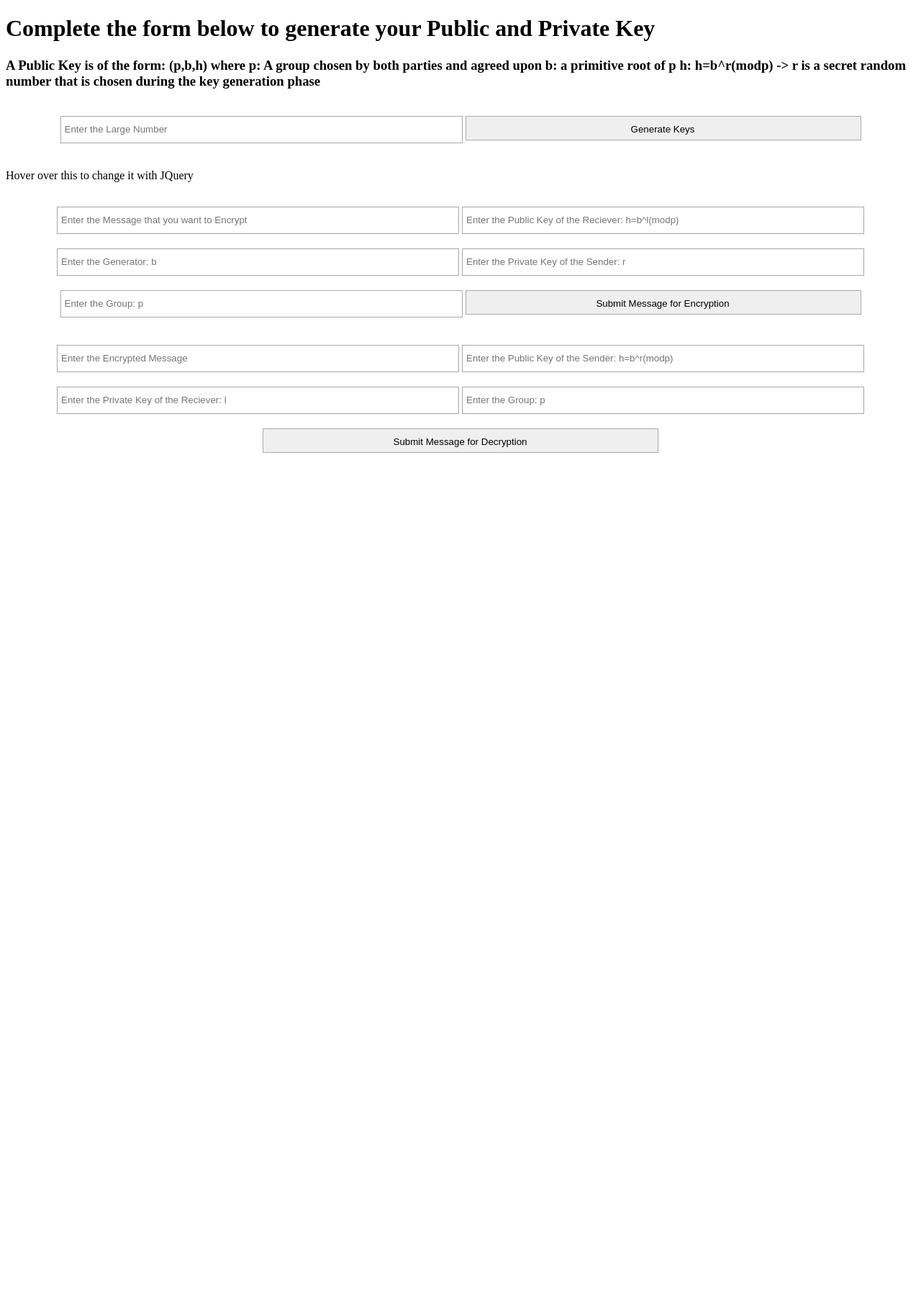
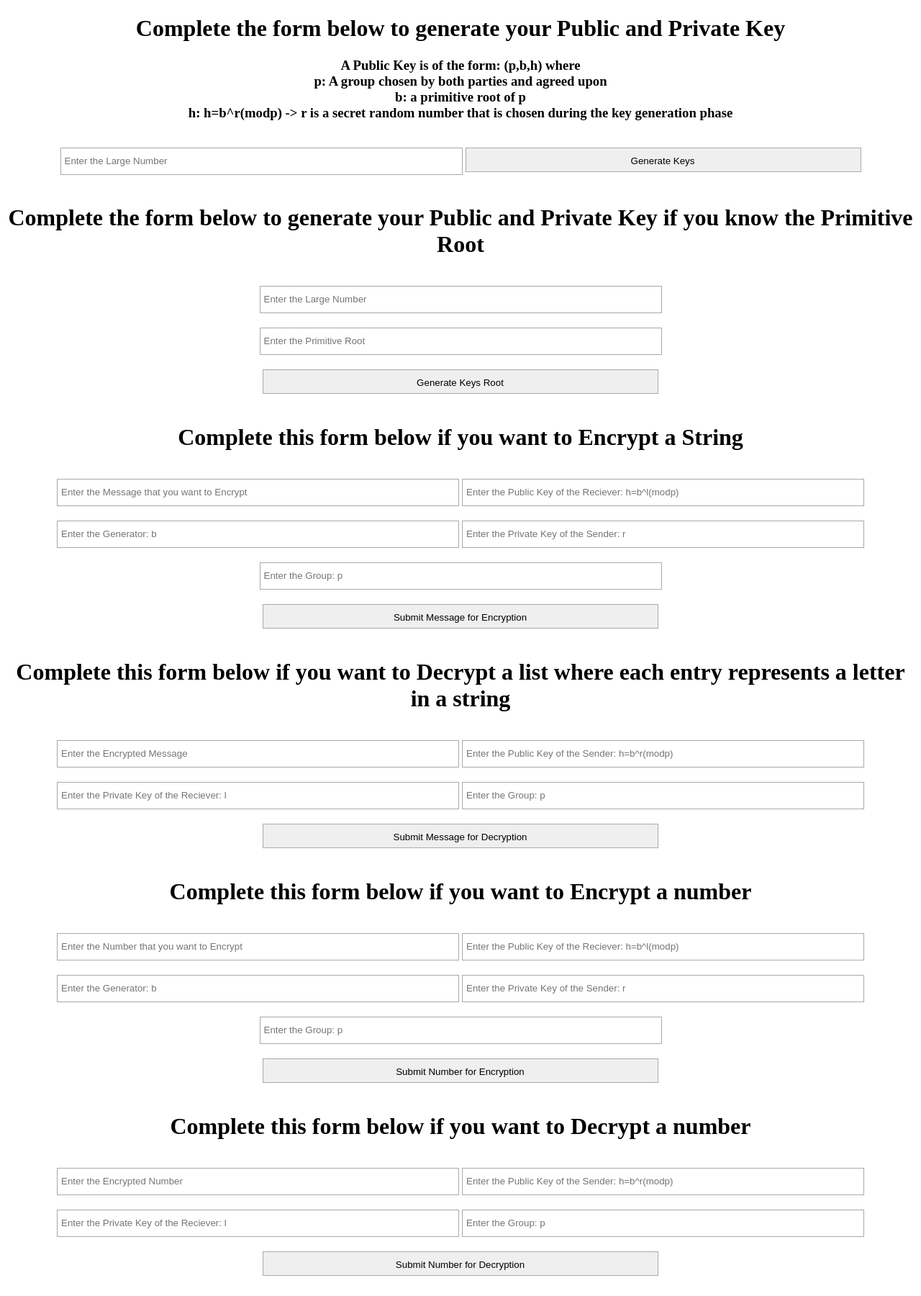
Before and after one commit to Oconnor617/CS789, a Flask app: page /elEnc in a window 1280 px wide. Shown: the whole page at 72% size. Before the commit the page ends 629 px from the top, so only its background shows below. Run offline with Flask 2, Linux system fonts and the light colour scheme.

Commit message:
ElGamal Updates

```diff
--- a/crypto/routes.py
+++ b/crypto/routes.py
@@ -1,6 +1,6 @@
 from werkzeug.utils import redirect
 from crypto import app
-from crypto.ElGamal import key_gen, encrypt, decrypt
+from crypto.ElGamal import key_gen, encrypt, decrypt, key_gen_root, encrypt_num, decrypt_num
 from crypto.Euclidean import GCD, power
 from crypto.Exponentiation import *
 from crypto.Helpers import *
@@ -78,6 +78,13 @@ def roots():
         return redirect(url_for('index'))
     return render_template('index')
 
+@app.route('/rootsList', methods=['GET', 'POST'])
+def rootsList():
+    if request.method == 'POST':
+        modulo = int(request.form['listroots'])
+        print("The Primitive Roots are: {}".format(primRoots(modulo)))
+        return redirect(url_for('index'))
+    return render_template('index')
 
 @app.route('/prime', methods=['GET', 'POST'])
 def prime():
@@ -139,6 +146,9 @@ def baby():
         return redirect(url_for('index'))
     return render_template('index')# GET Request
 
+#####################################################################################
+# Routes for performing ElGamal Encryption/Decryption on Strings
+#####################################################################################
 @app.route('/elEnc', methods=['GET','POST'])
 def elEnc():
     if request.method == 'POST':
@@ -174,6 +184,42 @@ def elDec():
         return render_template('elGamalEnc.html', msg_enc=msg_enc,msg_dec=dec)
     return render_template('elGamalEnc.html') #GET Request
 
+###################################################################################
+# Routes for performing ElGamal Encryption/Decryption on Numbers
+###################################################################################
+@app.route('/elEncNum', methods=['GET','POST'])
+def elEncNum():
+    if request.method == 'POST':
+        x = int(request.form['NumMessage'])
+        pkb = int(request.form['pub_bob_num'])
+        b = int(request.form['generator_num'])
+        pri_A = int(request.form['pri_A_num'])
+        group = int(request.form['group_num'])
+        print("This is in routes. The message is {} ".format(x))
+        print("Bob Public: {}".format(pkb))
+        print("Generator: {}".format(b))
+        print("Alice Private Key: {}".format(pri_A))
+        print("Group used: {}".format(group))
+        enc = encrypt_num(x,pkb,pri_A,group) # Should return an encrypted message
+        #Call the ElGamal Script to generate the Keys and encrypt the message
+        return render_template('elGamalEnc.html', num=x, mod_num=group, pub_bob_num=pkb, num_enc=enc)
+    return render_template('elGamalEnc.html') #GET Request
+
+@app.route('/elDecNum', methods=['GET','POST'])
+def elDecNum():
+    if request.method == 'POST':
+        num_enc = int(request.form['num_enc']) #Will be a number
+        pka = int(request.form['pub_alice_num'])
+        pri_B = int(request.form['pri_B_num'])
+        p = int(request.form['g_num'])
+        dec = decrypt_num(num_enc,pka,pri_B,p)
+        #dec = decrypt(msg_enc,pka,pri_B,p)
+        return render_template('elGamalEnc.html', num_enc=num_enc,num_dec=dec)
+    return render_template('elGamalEnc.html') #GET Request
+###########################################################################
+# Routes for ElGamal Key Generation
+###########################################################################
+
 @app.route('/elKeyGen', methods=['GET','POST'])
 def elKeyGen():
     if request.method == 'POST':
@@ -199,3 +245,32 @@ def elKeyGen():
         #return redirect(url_for('index'))
         return render_template('elGamalEnc.html', p=pubP, b=pubB, h=pubH, r=priA, bb=bobB, pb=bobP, hb=bobH, l=bobL)
     return render_template('elGamalEnc.html') #GET Request
+
+@app.route('/elKeyGenRoot', methods=['GET','POST'])
+def elKeyGenRoot():
+    """Used if you already know a Primitive Root you want to use"""
+    if request.method == 'POST':
+        p = int(request.form['keygroupRoot'])
+        b = int(request.form['Root'])
+        print('The Modulus is: {}'.format(p))
+        print('The Root is: {}'.format(b))
+        keys_A = key_gen_root(p,b) #should return a dictionary
+        pri_A = keys_A['PrivateKey']
+        pub_A = keys_A['PublicKey']
+        pubB = pub_A.get_b()
+        pubH = pub_A.get_h()
+        pubP = pub_A.get_p()
+        priA = pri_A.get_r()
+        print(pri_A)
+        print(pub_A.get_h())
+        keys_B = key_gen_root(p,b) #Keys for Bob
+        bob_pri = keys_B['PrivateKey']
+        bob_pub = keys_B['PublicKey']
+        bobB, bobH, bobP, bobL = bob_pub.get_b(), bob_pub.get_h(), bob_pub.get_p(), bob_pri.get_r() # The Key info for Bob
+        return render_template('elGamalEnc.html', pR=pubP, bR=pubB, hR=pubH, rR=priA)
+    return render_template('elGamalEnc.html') #GET Request
+
+@app.route('/rsa', methods=['GET','POST'])
+def rsa():
+    print("In RSA")
+    return render_template('index')# GET Request
--- a/crypto/templates/elGamalEnc.html
+++ b/crypto/templates/elGamalEnc.html
@@ -4,18 +4,6 @@
     <meta charset="utf-8">
     <meta name="viewport" content="width=device-width, initial-scale=1">
     <title>Thomas O'Connor CS789 ElGamal Encription and Decription</title>
-    <script src="https://ajax.googleapis.com/ajax/libs/jquery/3.5.1/jquery.min.js"></script>
-    <!-- <script src="jquery-3.5.1.min.js"></script> -->
-    <script>
-        $(document).ready(function(){
-        //Select the P element on hover and do CSS to it
-            $("#myP").hover(function(){//get myP
-                $(this).css("background-color", "yellow");//When you first start to hover change to yellow
-                }, function(){
-                $(this).css("background-color", "purple"); //change it back once you leave
-            });
-        });// end JQuery function
-    </script>
         <style>
               input{
                   border:1px solid #a9a9a9;
@@ -29,15 +17,18 @@
               form{
                 text-align: center;
               }
+              div{
+                text-align: center;
+              }
         </style>
   </head>
   <body>
 
     <div>
       <h1>Complete the form below to generate your Public and Private Key</h1>
-      <h3>A Public Key is of the form: (p,b,h) where
-        p: A group chosen by both parties and agreed upon
-        b: a primitive root of p
+      <h3>A Public Key is of the form: (p,b,h) where <br>
+        p: A group chosen by both parties and agreed upon<br>
+        b: a primitive root of p<br>
         h: h=b^r(modp) -> r is a secret random number that is chosen during the key generation phase</h3>
       <form id="KeyGen" method="post" action="{{ url_for('elKeyGen') }}">
       <label for="Enter the Group"></label><br>
@@ -48,22 +39,40 @@
     <p>
       The Public Key for Alice is: ({{ b }}, {{ h }}, {{ p }})<br>
       The Private Key for Alice is is: {{ r }}
-    </p><br>
+    </p>
     <p>The Public Key for Bob is: ({{ bb }}, {{ hb }}, {{ pb }})<br>
       The Private Key for Bob is is: {{ l }}
     </p>
     {% endif %}
     </div>
 
-    <p id="myP">Hover over this to change it with JQuery</p>
     <div>
+      <h1>Complete the form below to generate your Public and Private Key if you know the Primitive Root</h1>
+
+      <form id="KeyGenRoot" method="post" action="{{ url_for('elKeyGenRoot') }}">
+      <label for="Enter the Group"></label><br>
+      <input type="number" id="keygroupRoot" name="keygroupRoot" placeholder="Enter the Large Number">
+      <label for="Enter the Primitive Root to use"></label><br>
+      <input type="number" id="Root" name="Root" placeholder="Enter the Primitive Root"><br>
+      <input type="submit" value="Generate Keys Root">
+    </form>
+    {% if pR %}
+    <p>
+      The Public Key for Alice is: ({{ bR }}, {{ hR }}, {{ pR }})<br>
+      The Private Key for Alice is is: {{ rR }}
+    </p><br>
+    {% endif %}
+    </div>
+
+    <div>
+        <h1>Complete this form below if you want to Encrypt a String</h1>
         <form id="Alice" method="post" action="{{ url_for('elEnc') }}">
             <label for="Message to Encrypt"></label><br>
             <input type="text" id="message" name="message" placeholder="Enter the Message that you want to Encrypt">
             <input type="number" id="pub_bob" name="pub_bob" placeholder="Enter the Public Key of the Reciever: h=b^l(modp)">
             <input type="number" id="generator" name="generator" placeholder="Enter the Generator: b">
             <input type="number" id="pri_A" name="pri_A" placeholder="Enter the Private Key of the Sender: r">
-            <input type="number" id="group" name="group" placeholder="Enter the Group: p">
+            <input type="number" id="group" name="group" placeholder="Enter the Group: p"><br>
             <input type="submit" value="Submit Message for Encryption">
             {% if msg %}
             <p id="msg">The Message is: {{ msg }}</p><br>
@@ -76,12 +85,13 @@
     </div>
 
     <div>
+      <h1>Complete this form below if you want to Decrypt a list where each entry represents a letter in a string</h1>
       <form id="BoB" method="post" action="{{ url_for('elDec') }}">
         <label for="Enter the Encrypted Message for Decription"></label><br>
         <input type="text" id="msg_enc" name="msg_enc" placeholder="Enter the Encrypted Message">
         <input type="number" id="pub_alice" name="pub_alice" placeholder="Enter the Public Key of the Sender: h=b^r(modp)">
         <input type="number" id="pri_B" name="pri_B" placeholder="Enter the Private Key of the Reciever: l">
-          <input type="number" id="g" name="g" placeholder="Enter the Group: p">
+        <input type="number" id="g" name="g" placeholder="Enter the Group: p"><br>
         <input type="submit" value="Submit Message for Decryption">
       </form>
       {% if msg_enc %}
@@ -89,5 +99,41 @@
       <p>The Decrypted Message is: {{ msg_dec }}</p><br>
       {% endif %}
   </div>
+
+
+    <div>
+      <h1>Complete this form below if you want to Encrypt a number</h1>
+      <form id="Alice_num" method="post" action="{{ url_for('elEncNum') }}">
+          <label for="Number to Encrypt"></label><br>
+          <input type="number" id="NumMessage" name="NumMessage" placeholder="Enter the Number that you want to Encrypt">
+          <input type="number" id="pub_bob_num" name="pub_bob_num" placeholder="Enter the Public Key of the Reciever: h=b^l(modp)">
+          <input type="number" id="generator_num" name="generator_num" placeholder="Enter the Generator: b">
+          <input type="number" id="pri_A_num" name="pri_A_num" placeholder="Enter the Private Key of the Sender: r">
+          <input type="number" id="group_num" name="group_num" placeholder="Enter the Group: p"><br>
+          <input type="submit" value="Submit Number for Encryption">
+          {% if num %}
+          <p id="msg">The Message is: {{ num }}</p><br>
+          <p id="mod">The group is: {{ mod_num }}</p><br>
+          <p id="key_pub">Bob's Public Key (b^l) is: {{ pub_bob_num }}</p><br>
+          <p id="key_pri"></p><br>
+          <p id="msg_enc">The Encrypted Message is: {{ num_enc }}</p><br>
+          {% endif %}
+      </form>
+  </div>
+
+    <div>
+      <h1>Complete this form below if you want to Decrypt a number</h1>
+      <form id="BoB_num" method="post" action="{{ url_for('elDecNum') }}">
+        <label for="Enter the Encrypted Number for Decription"></label><br>
+        <input type="num" id="num_enc" name="num_enc" placeholder="Enter the Encrypted Number">
+        <input type="number" id="pub_alice_num" name="pub_alice_num" placeholder="Enter the Public Key of the Sender: h=b^r(modp)">
+        <input type="number" id="pri_B_num" name="pri_B_num" placeholder="Enter the Private Key of the Reciever: l">
+        <input type="number" id="g_num" name="g_num" placeholder="Enter the Group: p"><br>
+        <input type="submit" value="Submit Number for Decryption">
+      </form>
+      {% if num_enc %}
+      <p>The Encrypted Message is: {{ num_enc }}</p><br>
+      <p>The Decrypted Message is: {{ num_dec }}</p><br>
+      {% endif %}
   </body>
 </html>
```
Also changed, not shown: crypto/ElGamal.py (+50 -0 lines), crypto/PrimRoots.py (+29 -0 lines), crypto/templates/index.html (+9 -1 lines). Lines whose indentation alone changed are shown as unchanged.
